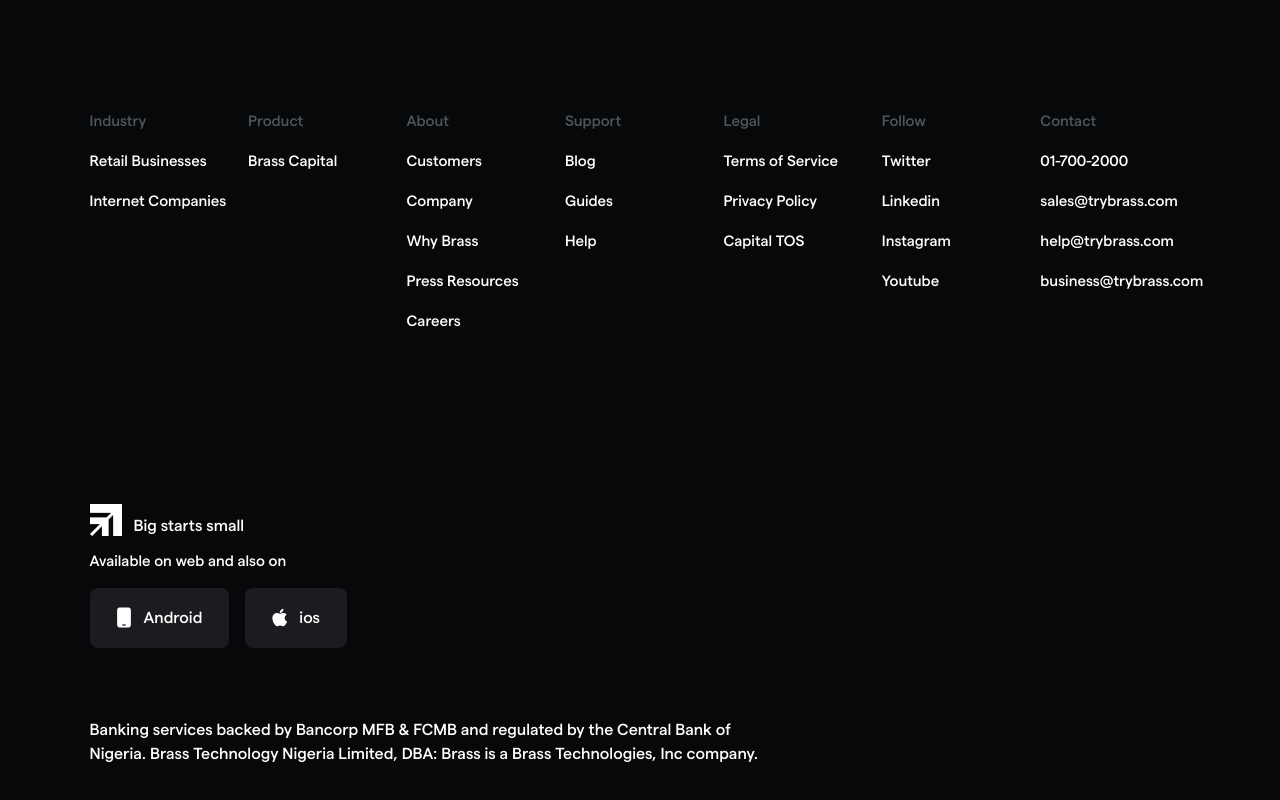
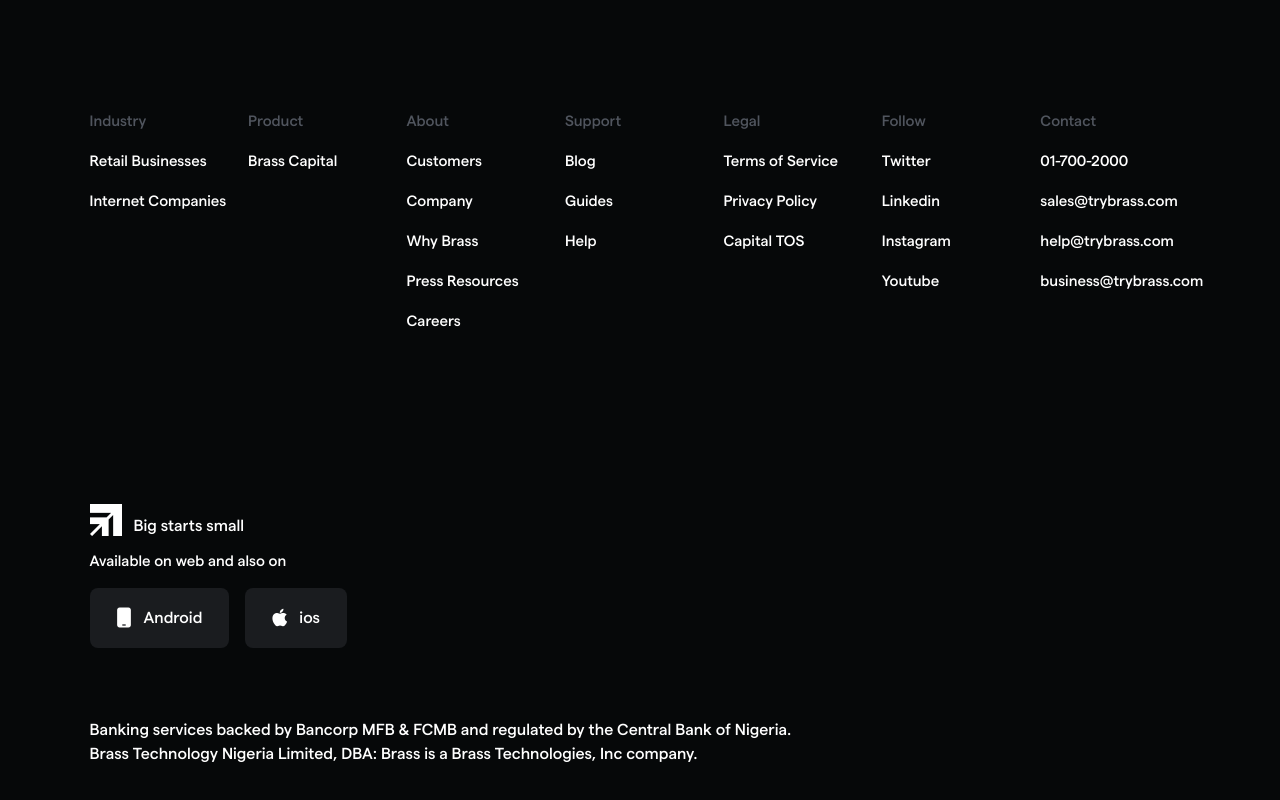
Before and after one commit to JayB-maker/brass-cloning, a React (Create React App) app: page / in a window 1280 px wide. Shown: the part 7351-8151 px from the top of the page. Built offline with nearby package versions, Linux system fonts and the light colour scheme.

Commit message:
new commit

```diff
--- a/src/components/layout/footer/bigStartSmall/BigStartSmall.tsx
+++ b/src/components/layout/footer/bigStartSmall/BigStartSmall.tsx
@@ -4,7 +4,7 @@ import FooterCTA from "./FooterCTA";
 
 const BigStartSmall = () => {
   return (
-    <Card flex flexdirection="column" gap="70px">
+    <Card flex flexdirection="column" gap="70px" smgap="40px">
       <Card flex flexdirection="column" gap="16px" color={whiteColor}>
         <Card flex gap="12px" alignitems="flex-end">
           <Image
@@ -22,11 +22,14 @@ const BigStartSmall = () => {
         </Text>
         <FooterCTA />
       </Card>
-      <Card width="63%" mdwidth="100%" color={whiteColor}>
-        <Text size="16px" lineheight="24px">
+      <Card width="100%" mdwidth="100%" color={whiteColor}>
+        <Text size="16px" mdsize="15px" lineheight="24px">
           Banking services backed by Bancorp MFB & FCMB and regulated by the
-          Central Bank of Nigeria. Brass Technology Nigeria Limited, DBA: Brass
-          is a Brass Technologies, Inc company.
+          Central Bank of Nigeria.
+        </Text>
+        <Text size="16px" mdsize="15px" lineheight="24px">
+          Brass Technology Nigeria Limited, DBA: Brass is a Brass Technologies,
+          Inc company.
         </Text>
       </Card>
     </Card>
```
